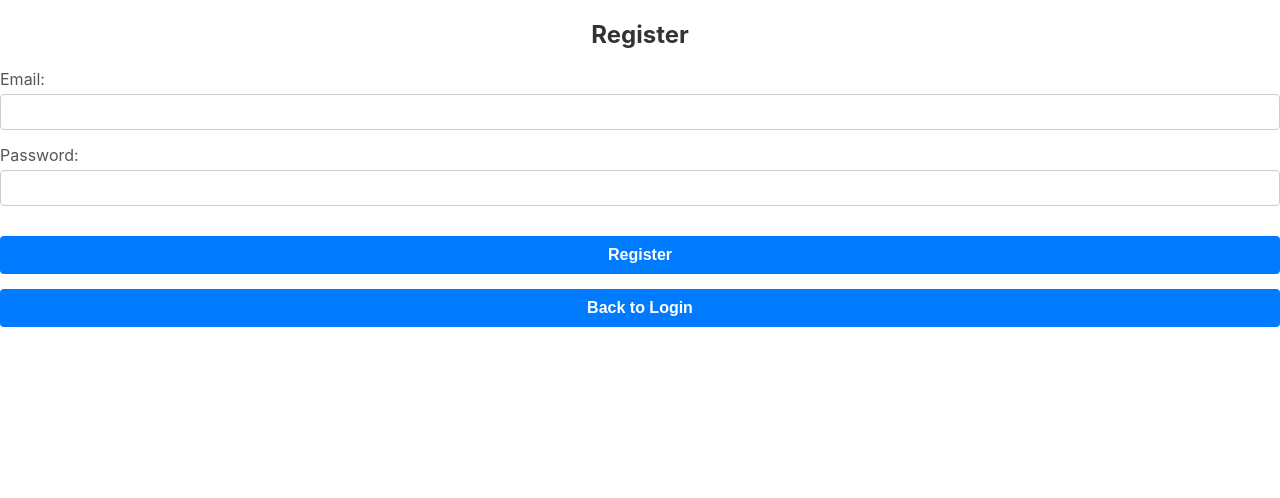
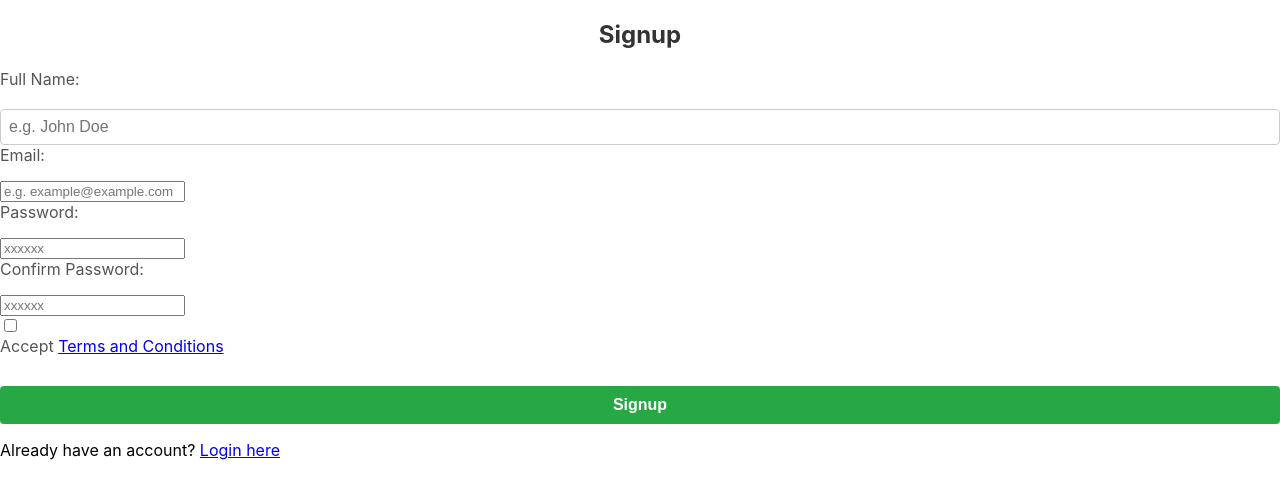
Before and after one commit to ALPHA-M9K/MORINGA-ALUMNI, a React (Create React App) app: page /register in a window 1280 px wide. Shown: the top 498 px of the page. Built offline with nearby package versions, Linux system fonts and the light colour scheme.

Commit message:
paymentmode

```diff
--- a/src/components/FundraiserForm.js
+++ b/src/components/FundraiserForm.js
@@ -1,4 +1,3 @@
-// src/components/FundraiserForm.js
 import React, { useState } from 'react';
 import { useDispatch } from 'react-redux';
 import { addFundraiser } from '../pages/fundraiserSlice';
@@ -8,9 +7,12 @@ function FundraiserForm() {
     const [title, setTitle] = useState('');
     const [description, setDescription] = useState('');
     const [goalAmount, setGoalAmount] = useState('');
+    const [paymentAmount, setPaymentAmount] = useState('');
+    const [paymentMethod, setPaymentMethod] = useState('mpesa'); // Default to M-Pesa
+    const [fundraisers, setFundraisers] = useState([]); // State to store fundraiser data
     const dispatch = useDispatch();
 
-    const handleSubmit = (e) => {
+    const handleSubmitFundraiser = (e) => {
         e.preventDefault();
         const fundraiserData = {
             name,
@@ -19,14 +21,30 @@ function FundraiserForm() {
             goal_amount: parseFloat(goalAmount),
         };
         dispatch(addFundraiser(fundraiserData)); // Dispatch the action to add the fundraiser
+        setFundraisers((prevFundraisers) => [...prevFundraisers, fundraiserData]); // Update local state
         setName('');
         setTitle('');
         setDescription('');
         setGoalAmount('');
     };
 
+    const handlePayment = (e) => {
+        e.preventDefault();
+        // Implement backend API call based on selected payment method
+        if (paymentMethod === 'mpesa') {
+            alert(`Processing M-Pesa payment of ${paymentAmount}`);
+            // Backend API call for M-Pesa here
+        } else if (paymentMethod === 'paypal') {
+            alert(`Processing PayPal payment of ${paymentAmount}`);
+            // Backend API call for PayPal here
+        } else {
+            alert('Invalid payment method');
+        }
+    };
+
     return (
-        <form onSubmit={handleSubmit}>
+        <div>
+            <form onSubmit={handleSubmitFundraiser} style={styles.form}>
                 <h2>Create a Fundraiser</h2>
                 <input
                     type="text"
@@ -53,7 +71,55 @@ function FundraiserForm() {
                 />
                 <button type="submit">Create Fundraiser</button>
             </form>
+
+            <form onSubmit={handlePayment} style={styles.form}>
+                <h2>Make a Donation</h2>
+                <input
+                    type="number"
+                    placeholder="Donation Amount"
+                    value={paymentAmount}
+                    onChange={(e) => setPaymentAmount(e.target.value)}
+                />
+                <select
+                    value={paymentMethod}
+                    onChange={(e) => setPaymentMethod(e.target.value)}
+                >
+                    <option value="mpesa">M-Pesa</option>
+                    <option value="paypal">PayPal</option>
+                    <option value="banktransfer">Bank Transfer</option>
+                    <option value="cash">Cash</option>
+                </select>
+                <button type="submit">Donate</button>
+            </form>
+
+            {/* Display the list of created fundraisers */}
+            <div>
+                <h2>Created Fundraisers</h2>
+                {fundraisers.map((fundraiser, index) => (
+                    <div key={index} style={styles.fundraiser}>
+                        <h3>{fundraiser.title}</h3>
+                        <p><strong>Organizer:</strong> {fundraiser.name}</p>
+                        <p><strong>Description:</strong> {fundraiser.description}</p>
+                        <p><strong>Goal Amount:</strong> ${fundraiser.goal_amount}</p>
+                    </div>
+                ))}
+            </div>
+        </div>
     );
 }
 
+const styles = {
+    form: {
+        display: 'flex',
+        flexDirection: 'column',
+        gap: '10px',
+        marginBottom: '20px',
+    },
+    fundraiser: {
+        border: '1px solid #ddd',
+        padding: '10px',
+        marginBottom: '10px',
+    },
+};
+
 export default FundraiserForm;
--- a/src/components/LandingPage.js
+++ b/src/components/LandingPage.js
@@ -1,10 +1,10 @@
-// src/components/LandingPage.js
 import React from 'react';
 import { Link } from 'react-router-dom'; // Assuming you're using React Router
 
 function LandingPage() {
     return (
         <div style={styles.container}>
+            <div style={styles.overlay}>
                 <header style={styles.header}>
                     <h1>Welcome to Moringa Alumni Platform</h1>
                     <p>Connect, Share, Grow! Join the vibrant Moringa alumni community.</p>
@@ -33,17 +33,34 @@ function LandingPage() {
                     <Link to="/login" style={styles.button}>Log In</Link>
                 </section>
             </div>
+        </div>
     );
 }
 
 const styles = {
     container: {
-        fontFamily: 'Arial, sans-serif',
+        position: 'relative',
+        minHeight: '100vh',
+        backgroundImage: 'url("https://images.unsplash.com/photo-1519389950473-47ba0277781c?w=400&auto=format&fit=crop&q=60&ixlib=rb-4.0.3&ixid=M3wxMjA3fDB8MHxzZWFyY2h8MTF8fHdlYiUyMGRldmVsb3BtZW50JTIwYmFja2dyb3VuZHxlbnwwfHwwfHx8MA%3D%3D")',
+        backgroundSize: 'cover',
+        backgroundPosition: 'center',
+        // filter: 'blur(8px)', // Apply blur effect to the background
+        zIndex: 1,
+        overflow: 'hidden',
+    },
+    overlay: {
+        position: 'absolute',
+        top: 0,
+        left: 0,
+        right: 0,
+        bottom: 0,
+        backgroundColor: 'rgba(0, 0, 0, 0.5)', // Semi-transparent overlay for better readability
+        zIndex: 2,
+        color: 'white',
+        textAlign: 'center',
         padding: '20px',
-        textAlign: 'center',
     },
     header: {
-        backgroundColor: '#f7f7f7',
         padding: '50px 20px',
     },
     features: {
--- a/src/components/Login.js
+++ b/src/components/Login.js
@@ -1,34 +1,52 @@
-import React, { useState } from 'react';
-import { useNavigate } from 'react-router-dom';
-import './Login.css';
+import React, { useState, useEffect } from "react";
+import { Link, useNavigate } from "react-router-dom";
+
+const Login = () => {
+  const [email, setEmail] = useState("");
+  const [password, setPassword] = useState("");
+  const [rememberMe, setRememberMe] = useState(false);
+  const navigate = useNavigate();
 
 
-const Login = () => {
-  const [email, setEmail] = useState('');
-  const [password, setPassword] = useState('');
-  const navigate = useNavigate();
+  useEffect(() => {
+    const storedEmail = localStorage.getItem("userEmail");
+    const storedPassword = localStorage.getItem("userPassword");
 
-  const handleSubmit = (event) => {
-    event.preventDefault();
-    const user = JSON.parse(localStorage.getItem('user'));
-    if (user && user.email === email && user.password === password) {
-      localStorage.setItem('auth', 'true');
-      navigate('/dashboard');
-    } else {
-      alert('Incorrect email or password');
-    }
+
+if (storedEmail && storedPassword) {
+  setEmail(storedEmail);
+  setPassword(storedPassword);
+}
+  }, []);
+
+  const handleLogin = (e) => {
+    if (e) e.preventDefault();
+
+console.log("User Logged In:", { email, password });
+
+
+const storedEmail = localStorage.getItem("userEmail");
+const storedPassword = localStorage.getItem("userPassword");
+
+if (email === storedEmail && password === storedPassword) {
+  alert("Login Successful! Redirecting to home page...");
+  navigate("/");
+} else {
+  alert("Invalid email or password. Please try again.");
+}
   };
 
   return (
-    <div className="login-container">
-      <h2>Login</h2>
-      <form onSubmit={handleSubmit}>
+    <div className="auth-container">
+      <form className="auth-form" onSubmit={handleLogin}>
+        <h2>Login</h2>
         <div>
           <label>Email:</label>
           <input
             type="email"
             value={email}
             onChange={(e) => setEmail(e.target.value)}
+            placeholder="e.g. example@example.com"
             required
           />
         </div>
@@ -38,12 +56,26 @@ const Login = () => {
             type="password"
             value={password}
             onChange={(e) => setPassword(e.target.value)}
+            placeholder="xxxxxx"
             required
           />
         </div>
+        <div>
+          <input
+            type="checkbox"
+            checked={rememberMe}
+            onChange={(e) => setRememberMe(e.target.checked)}
+          />
+          <label>Remember Me</label>
+        </div>
         <button type="submit">Login</button>
+        <p>
+          Forgot your password? <Link to="/forgot-password">Reset it here</Link>
+        </p>
+        <p>
+          Don't have an account? <Link to="/signup">Signup here</Link>
+        </p>
       </form>
-      <p>Don't have an account? <a href="/register">Register</a></p>
     </div>
   );
 };
--- a/src/components/Register.js
+++ b/src/components/Register.js
@@ -1,30 +1,61 @@
-import React, { useState } from 'react';
-import { useNavigate } from 'react-router-dom';
-import './Register.css';
+import React, { useState } from "react";
+import { Link, useNavigate } from "react-router-dom";
+
+const Signup = () => {
+  const [fullName, setFullName] = useState("");
+  const [email, setEmail] = useState("");
+  const [password, setPassword] = useState("");
+  const [confirmPassword, setConfirmPassword] = useState("");
+  const [termsAccepted, setTermsAccepted] = useState(false);
+  const navigate = useNavigate();
+
+  const handleSignup = (e) => {
+    e.preventDefault();
+
+if (!termsAccepted) {
+  alert("You must accept the Terms and Conditions to continue.");
+  return;
+}
+
+if (password !== confirmPassword) {
+  alert("Passwords do not match. Please try again.");
+  return;
+}
 
 
-const Register = () => {
-  const [email, setEmail] = useState('');
-  const [password, setPassword] = useState('');
-  const navigate = useNavigate();
+console.log("User Registered:", { fullName, email, password });
 
-  const handleSubmit = (event) => {
-    event.preventDefault();
-    const user = { email, password };
-    localStorage.setItem('user', JSON.stringify(user));
-    navigate('/login');
+
+localStorage.setItem("userEmail", email);
+localStorage.setItem("userPassword", password);
+
+alert("Signup Successful! Redirecting to the login page...");
+
+
+navigate("/login");
   };
 
   return (
-    <div className="login-container">
-      <h2>Register</h2>
-      <form onSubmit={handleSubmit}>
+    <div className="auth-container">
+      <form className="auth-form" onSubmit={handleSignup}>
+        <h2>Signup</h2>
+        <div>
+          <label>Full Name:</label>
+          <input
+            type="text"
+            value={fullName}
+            onChange={(e) => setFullName(e.target.value)}
+            placeholder="e.g. John Doe"
+            required
+          />
+        </div>
         <div>
           <label>Email:</label>
           <input
             type="email"
             value={email}
             onChange={(e) => setEmail(e.target.value)}
+            placeholder="e.g. example@example.com"
             required
           />
         </div>
@@ -34,14 +65,37 @@ const Register = () => {
             type="password"
             value={password}
             onChange={(e) => setPassword(e.target.value)}
+            placeholder="xxxxxx"
             required
           />
         </div>
-        <button type="submit">Register</button>
+        <div>
+          <label>Confirm Password:</label>
+          <input
+            type="password"
+            value={confirmPassword}
+            onChange={(e) => setConfirmPassword(e.target.value)}
+            placeholder="xxxxxx"
+            required
+          />
+        </div>
+        <div>
+          <input
+            type="checkbox"
+            checked={termsAccepted}
+            onChange={(e) => setTermsAccepted(e.target.checked)}
+          />
+          <label>
+            Accept <Link to="/terms">Terms and Conditions</Link>
+          </label>
+        </div>
+        <button type="submit">Signup</button>
+        <p>
+          Already have an account? <Link to="/login">Login here</Link>
+        </p>
       </form>
-      <button onClick={() => navigate('/login')}>Back to Login</button>
     </div>
   );
 };
 
-export default Register;
+export default Signup;
```
Also changed, not shown: src/App.js (+3 -24 lines). Lines whose indentation alone changed are shown as unchanged.
